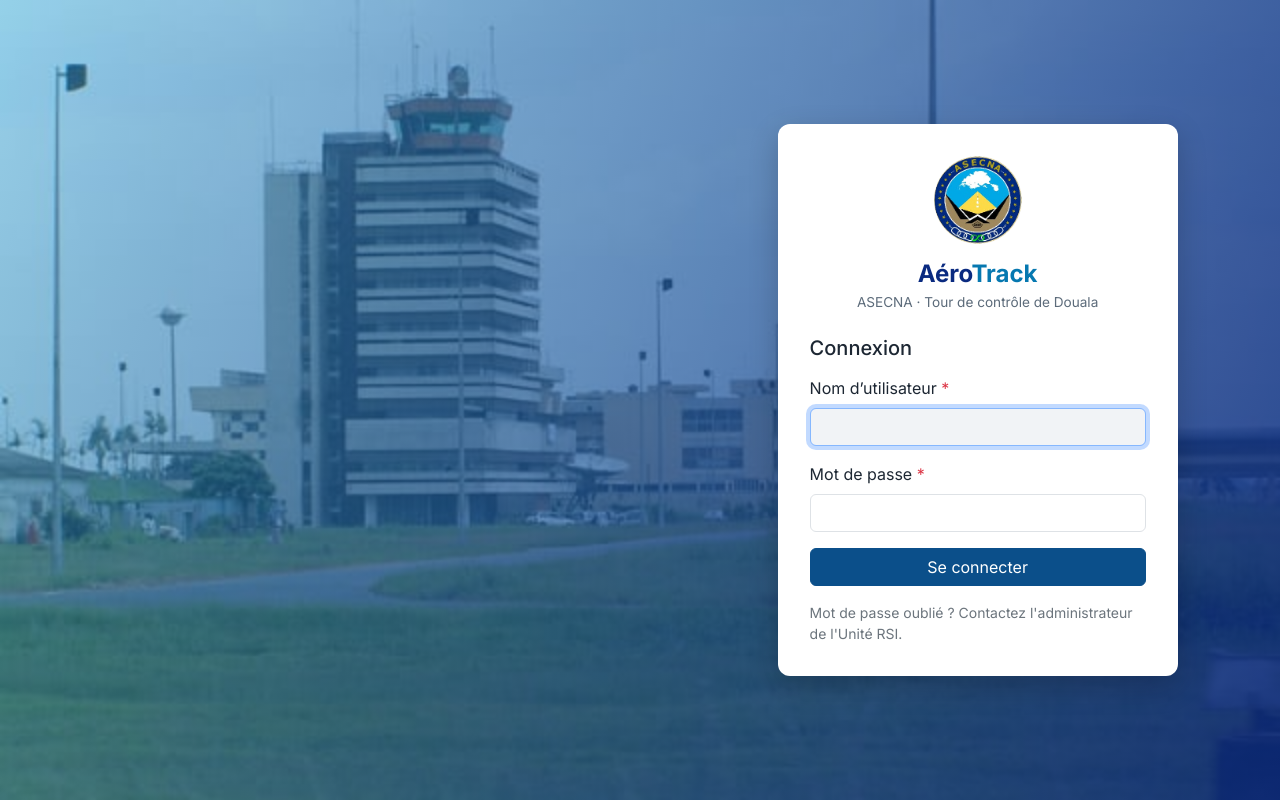
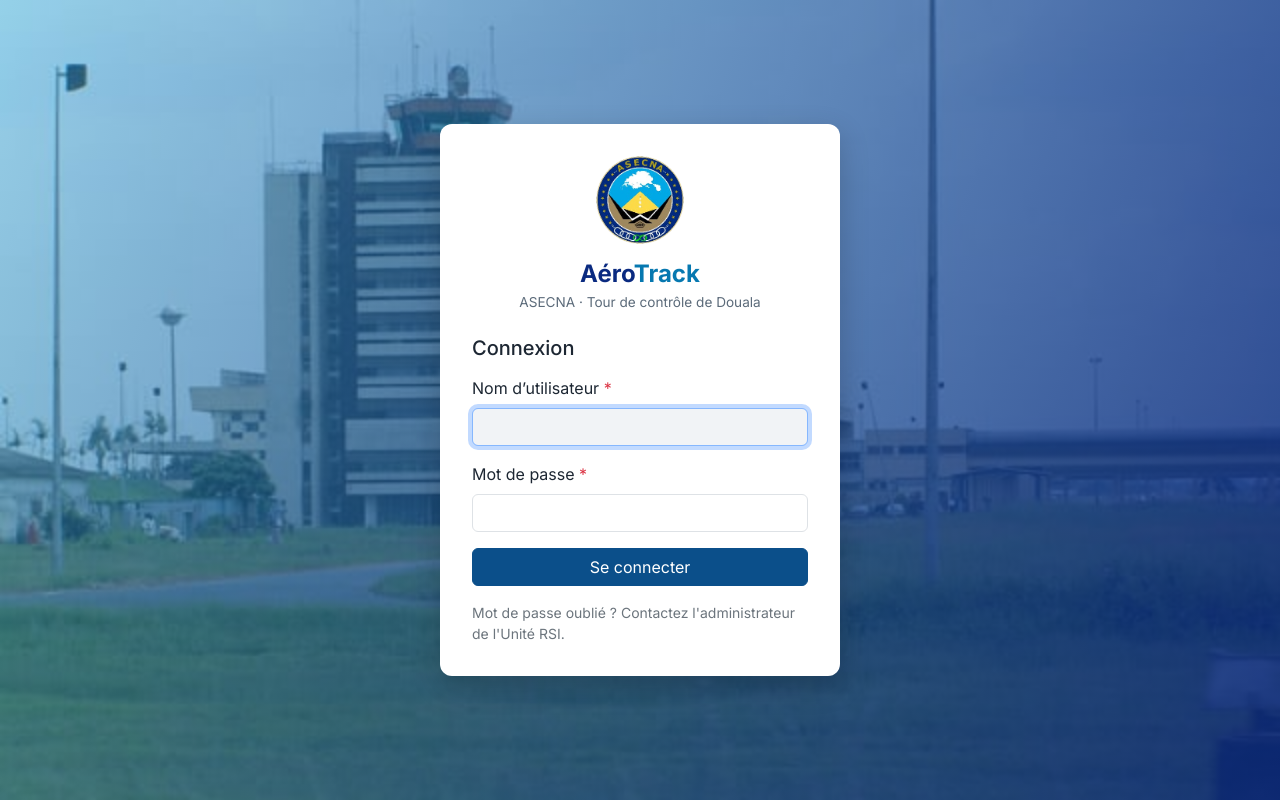
Before and after one commit to hackjordan/aerotrack, a Django app: page /comptes/connexion/ in a window 1280 px wide. Run offline with Django 5.2, Linux system fonts and the light colour scheme; some libraries are stand-ins or nearby versions.

Commit message:
Connexion : formulaire centré sur la page
Co-Authored-By: Claude Opus 5.5 <noreply@anthropic.com>

```diff
--- a/static/css/aerotrack.css
+++ b/static/css/aerotrack.css
@@ -207,10 +207,6 @@ body { background: var(--at-fond); color: var(--at-texte); font-family: var(--bs
     linear-gradient(110deg, rgba(10, 168, 230, .35) 0%, rgba(10, 42, 128, .85) 100%),
     url("../img/tour-douala.jpg") center top / cover no-repeat;
 }
-/* Grand écran : carte à droite pour laisser voir la tour */
-@media (min-width: 992px) {
-  .at-connexion { justify-content: flex-end; padding-right: 8vw; }
-}
 
 /* ---------- Formulaires et tableaux ---------- */
 /* Bootstrap colore les champs avec le fond de page (gris) : on les garde blancs. */
```
